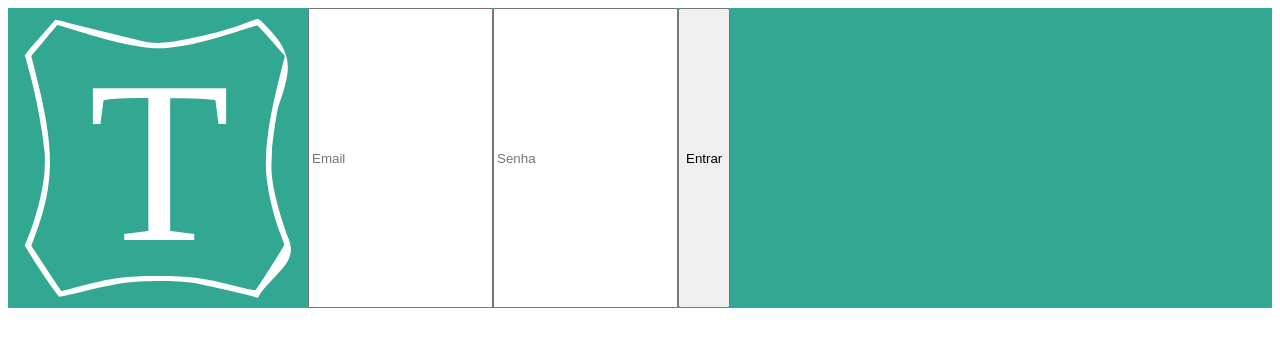
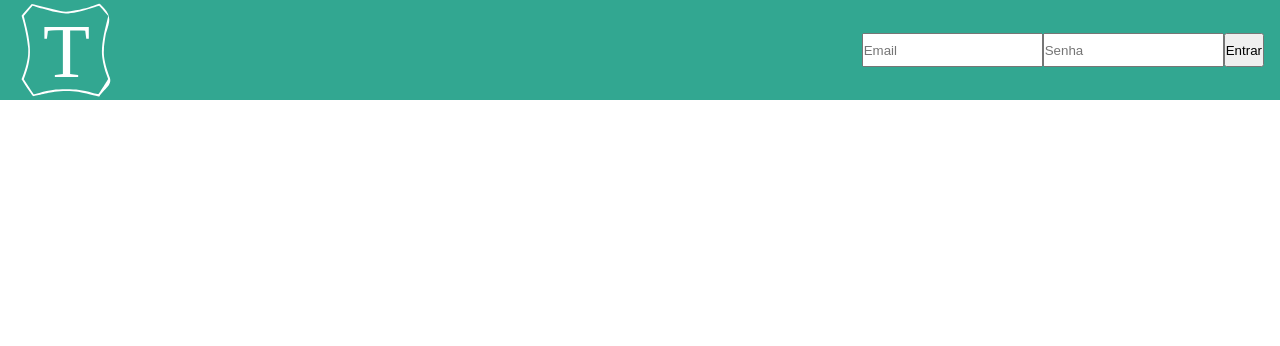
Before and after one commit to alex-vido/trybewarts, a website: page index.html in a window 1280 px wide. Drawn offline with Linux system fonts and the light colour scheme.

Commit message:
Feito exercicio 3

```diff
--- a/style.css
+++ b/style.css
@@ -1,12 +1,26 @@
+* {
+  margin: 0;
+  padding: 0;
+}
+
 header {
   display: flex;
   background-color: rgb(50, 167, 145);
+  justify-content: space-between;
+  align-items: center;
+  padding: 0 1rem;
+
 }
 
 form {
   display: flex;
 }
-header img{
-  width: 300px;
-  height: 300px;
+
+form input {
+  height: 30px;
 }
+
+header img {
+  width: 100px;
+  height: 100px;
+}
```
